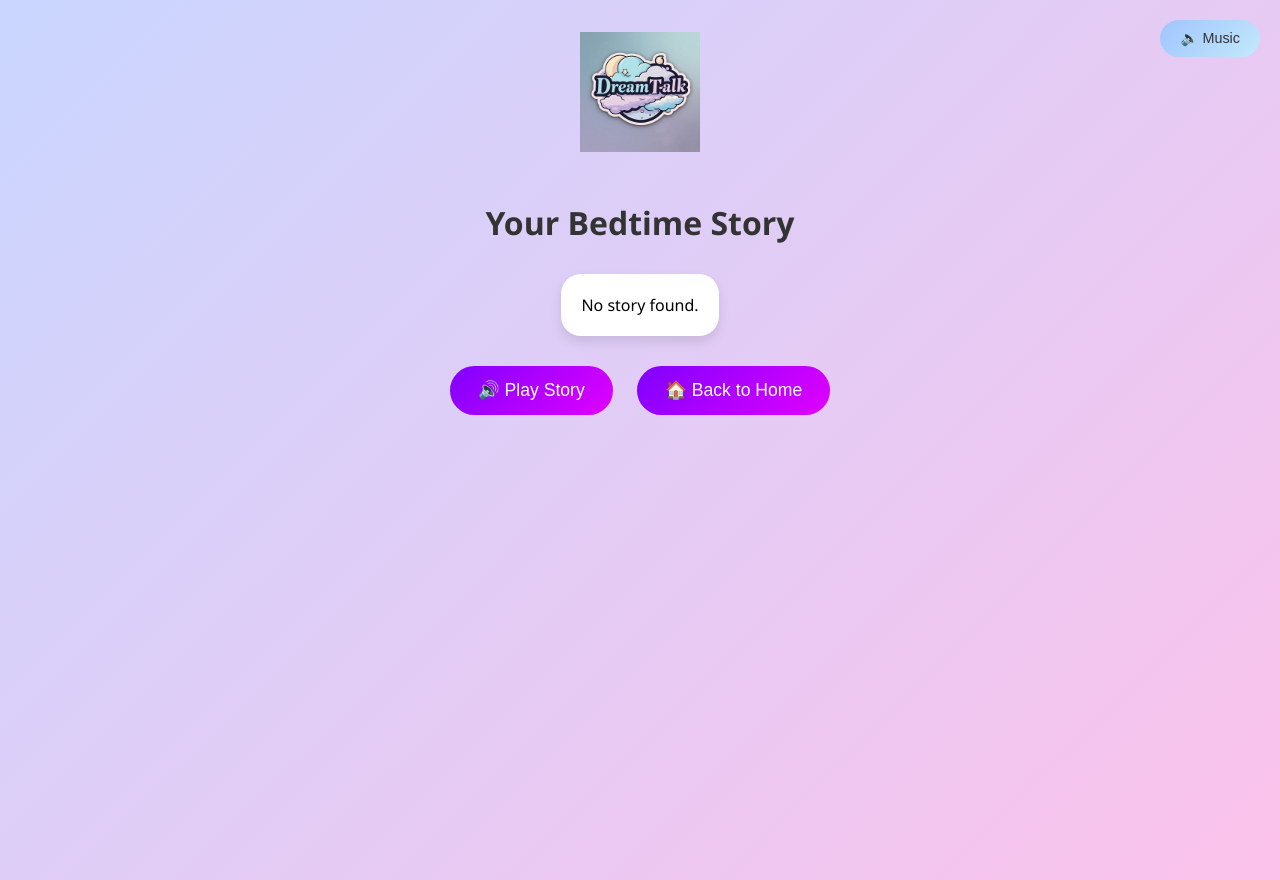
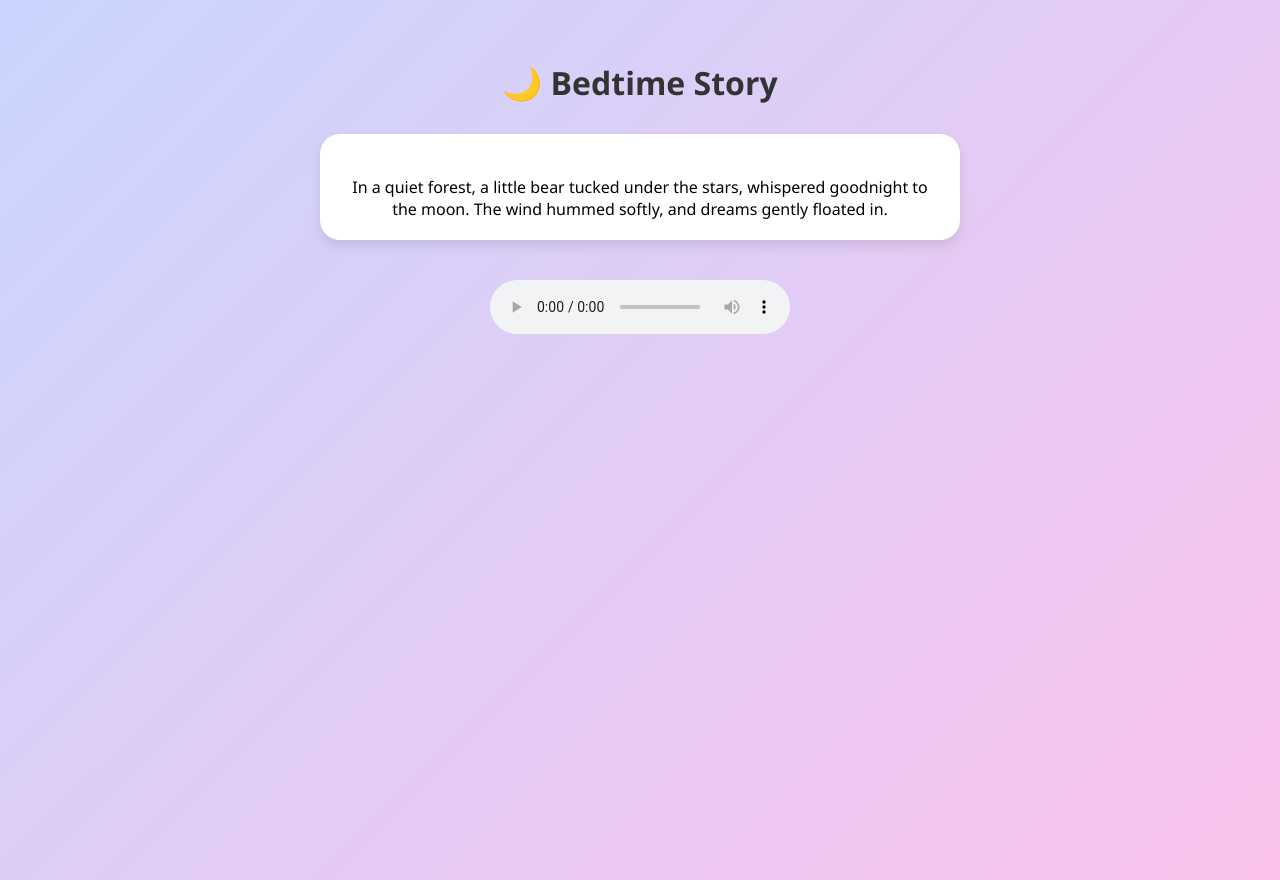
Before and after one commit to Candseven88/dreamtalkbox, a plain HTML site: page story-player.html in a window 1280 px wide. Drawn offline with Linux system fonts and the light colour scheme.

Commit message:
Add files via upload

```diff
--- a/story-player.html
+++ b/story-player.html
@@ -1,3 +1,4 @@
+
 <!DOCTYPE html>
 <html lang="en">
 <head>
@@ -16,24 +17,11 @@
       align-items: center;
       text-align: center;
     }
-
-    img.logo {
-      width: 120px;
-      margin-bottom: 20px;
-      animation: bounceLogo 2s infinite;
-    }
-
-    @keyframes bounceLogo {
-      0%, 100% { transform: translateY(0); }
-      50% { transform: translateY(-8px); }
-    }
-
     h1 {
       font-size: 2rem;
       color: #333;
       margin-bottom: 10px;
     }
-
     .story-box {
       background: white;
       padding: 20px;
@@ -43,7 +31,6 @@
       box-shadow: 0 6px 12px rgba(0,0,0,0.1);
       white-space: pre-wrap;
     }
-
     .action-button {
       background: linear-gradient(135deg, #7F00FF, #E100FF);
       border: none;
@@ -55,112 +42,22 @@
       transition: all 0.3s ease;
       margin: 10px;
     }
-
-    .action-button:hover {
-      transform: scale(1.05);
-      background: linear-gradient(135deg, #8f00ff, #d900ff);
-    }
-
-    .music-toggle {
-      position: fixed;
-      top: 20px;
-      right: 20px;
-      background: linear-gradient(135deg, #a1c4fd, #c2e9fb);
-      border: none;
-      color: #333;
-      padding: 10px 20px;
-      border-radius: 20px;
-      font-size: 0.9rem;
-      cursor: pointer;
+    audio {
+      margin-top: 20px;
     }
   </style>
 </head>
 <body>
 
-<img src="dreamtalk-logo.png" alt="Logo" class="logo" />
-<h1>Your Bedtime Story</h1>
-
-<div class="story-box" id="storyText">Loading story...</div>
-
-<div>
-  <button class="action-button" onclick="speakStory()">🔊 Play Story</button>
-  <button class="action-button" onclick="goHome()">🏠 Back to Home</button>
+<h1>🌙 Bedtime Story</h1>
+<div class="story-box">
+In a quiet forest, a little bear tucked under the stars, whispered goodnight to the moon. The wind hummed softly, and dreams gently floated in.
 </div>
 
-<button class="music-toggle" onclick="toggleMusic()">🔈 Music</button>
-
-<audio id="backgroundMusic" loop preload="auto">
-  <source src="story-bgm.mp3" type="audio/mpeg" />
+<audio controls>
+  <source src="story-voice.mp3" type="audio/mpeg">
+  Your browser does not support the audio element.
 </audio>
-<audio id="clickSound" preload="auto">
-  <source src="stop-record.mp3" type="audio/mpeg" />
-</audio>
-
-<script>
-  const storyBox = document.getElementById("storyText");
-  const clickSound = document.getElementById("clickSound");
-
-  function playClick() {
-    clickSound.currentTime = 0;
-    clickSound.play();
-  }
-
-  function loadStory() {
-    let story = "";
-    const storyIndex = localStorage.getItem("latestStoryIndex");
-    const stories = JSON.parse(localStorage.getItem("customStories") || "[]");
-
-    if (storyIndex !== null && stories[storyIndex]) {
-      story = stories[storyIndex].content;
-    } else {
-      story = localStorage.getItem("latestStory") || "No story found.";
-    }
-
-    storyBox.textContent = story;
-  }
-
-  function speakStory() {
-    playClick();
-    const text = storyBox.textContent;
-    if (!text) return;
-    const utterance = new SpeechSynthesisUtterance(text);
-    utterance.lang = 'en-US';
-    utterance.rate = 1;
-    utterance.pitch = 1.2;
-    speechSynthesis.cancel();
-    speechSynthesis.speak(utterance);
-  }
-
-  function goHome() {
-    playClick();
-    localStorage.removeItem("latestStoryIndex");
-    setTimeout(() => {
-      window.location.href = "index.html";
-    }, 300);
-  }
-
-  function toggleMusic() {
-    playClick();
-    const music = document.getElementById('backgroundMusic');
-    const btn = document.querySelector('.music-toggle');
-    if (music.paused) {
-      music.play();
-      btn.textContent = '🔈 Music';
-    } else {
-      music.pause();
-      btn.textContent = '🔇 Muted';
-    }
-  }
-
-  window.onload = () => {
-    loadStory();
-    const bgm = document.getElementById('backgroundMusic');
-    bgm && bgm.play().catch(() => {});
-    document.querySelectorAll("button").forEach(btn => {
-      btn.addEventListener("click", playClick);
-    });
-  };
-</script>
 
 </body>
 </html>
```
Also changed, not shown: 1 other file.
